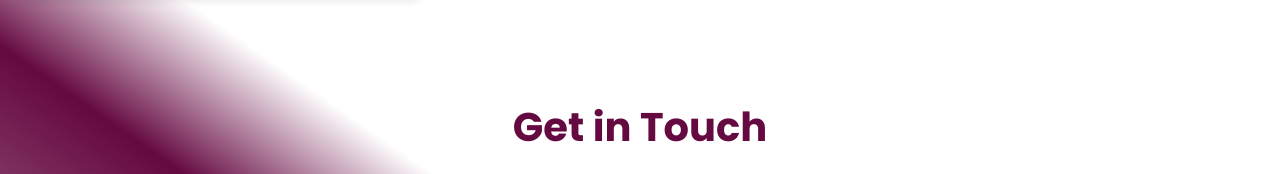
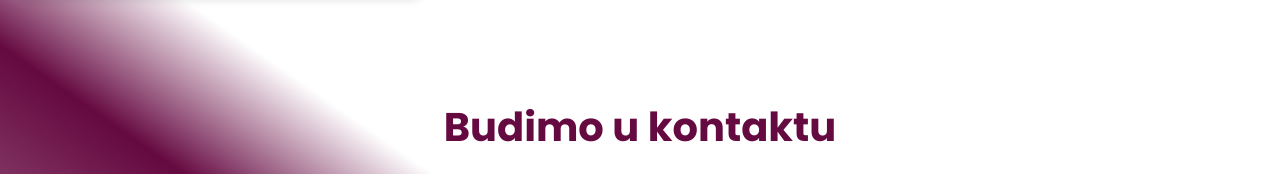
Before and after one commit to Bokser55/Stefan-Filipovic, a plain HTML site: page index.html in a window 1280 px wide. Shown: the part 7017-7191 px from the top of the page. Drawn offline with nearby package versions, Linux system fonts and the light colour scheme.

Commit message:
Update index.html

```diff
--- a/index.html
+++ b/index.html
@@ -297,7 +297,7 @@
     <section id="contact" class="contact">
       <div class="contact-content">
         <div class="contact-info">
-          <h3>Get in Touch</h3>
+          <h3>Budimo u kontaktu</h3>
           <p>
             Imate pitanja ili želite da radimo zajedno? Slobodno se obratite
                preko bilo koje od platformi:
```
